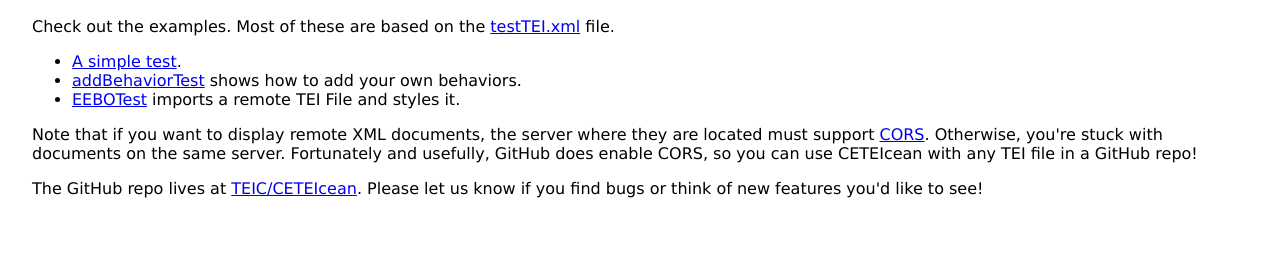
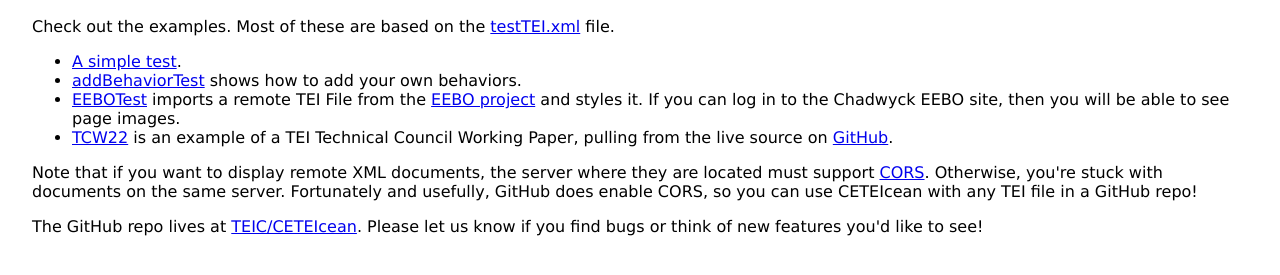
Before and after one commit to TEIC/CETEIcean, a plain HTML site: page index.html in a window 1280 px wide. Shown: the part 199-474 px from the top of the page. Drawn offline with Linux system fonts and the light colour scheme.

Commit message:
Adding another example.

```diff
--- a/index.html
+++ b/index.html
@@ -31,7 +31,11 @@
       <ul>
         <li><a href="simpleTest.html">A simple test</a>.</li>
         <li><a href="addBehaviorTest.html">addBehaviorTest</a> shows how to add your own behaviors.</li>
-        <li><a href="EEBOTest.html">EEBOTest</a> imports a remote TEI File and styles it.</li>
+        <li><a href="EEBOTest.html">EEBOTest</a> imports a remote TEI File from the
+          <a href="https://github.com/textcreationpartnership/A00689">EEBO project</a> and styles it.
+          If you can log in to the Chadwyck EEBO site, then you will be able to see page images.</li>
+        <li><a href="TCW22.html">TCW22</a> is an example of a TEI Technical Council Working Paper, pulling
+          from the live source on <a href="https://github.com/TEIC/TEI/blob/dev/Documents/TCW/tcw22.xml">GitHub</a>.</li>
       </ul>
       <p>Note that if you want to display remote XML documents, the server where they are located must
         support <a href="https://en.wikipedia.org/wiki/Cross-origin_resource_sharing">CORS</a>. Otherwise,
```
Also changed, not shown: TCW22.html (added, +17 -0 lines).
